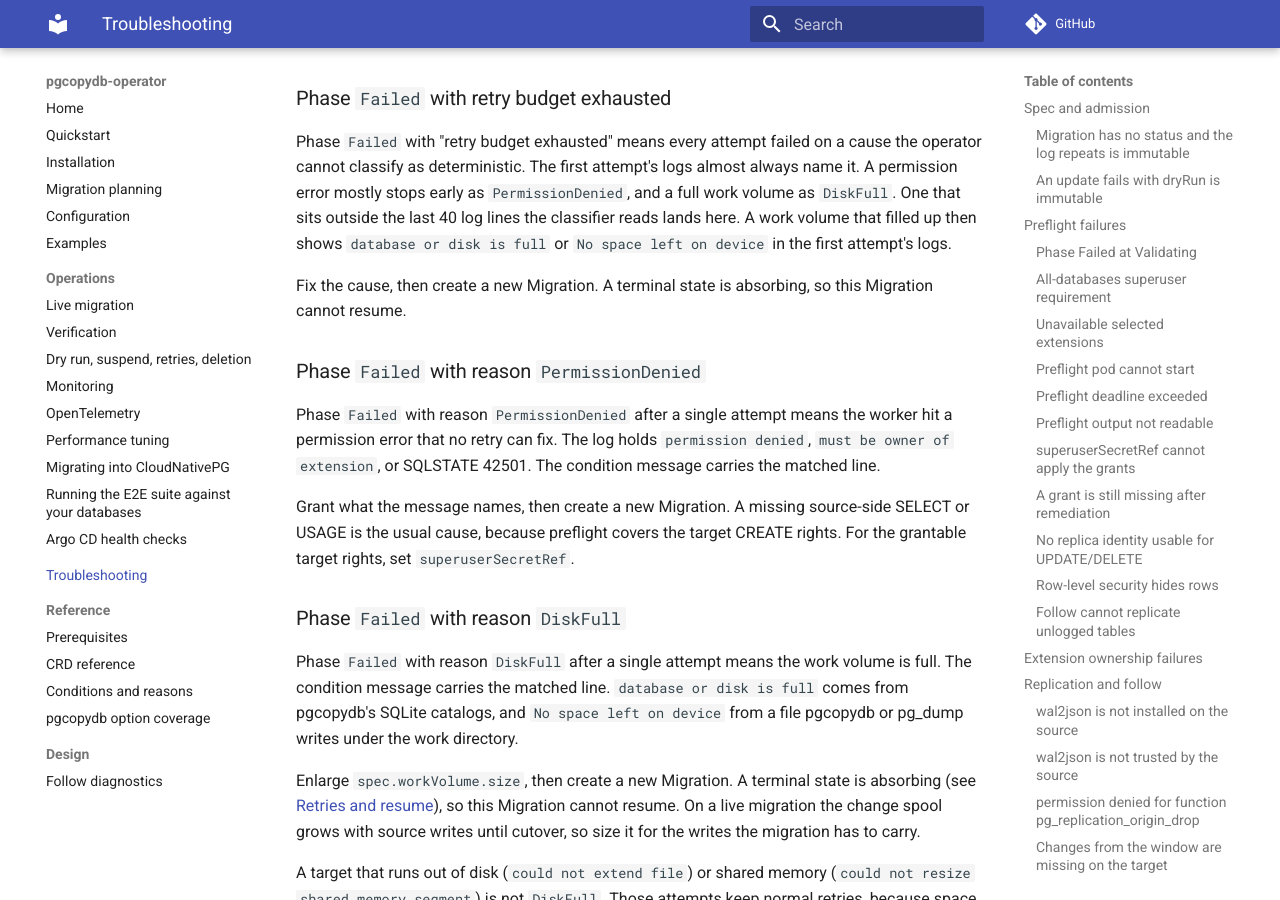
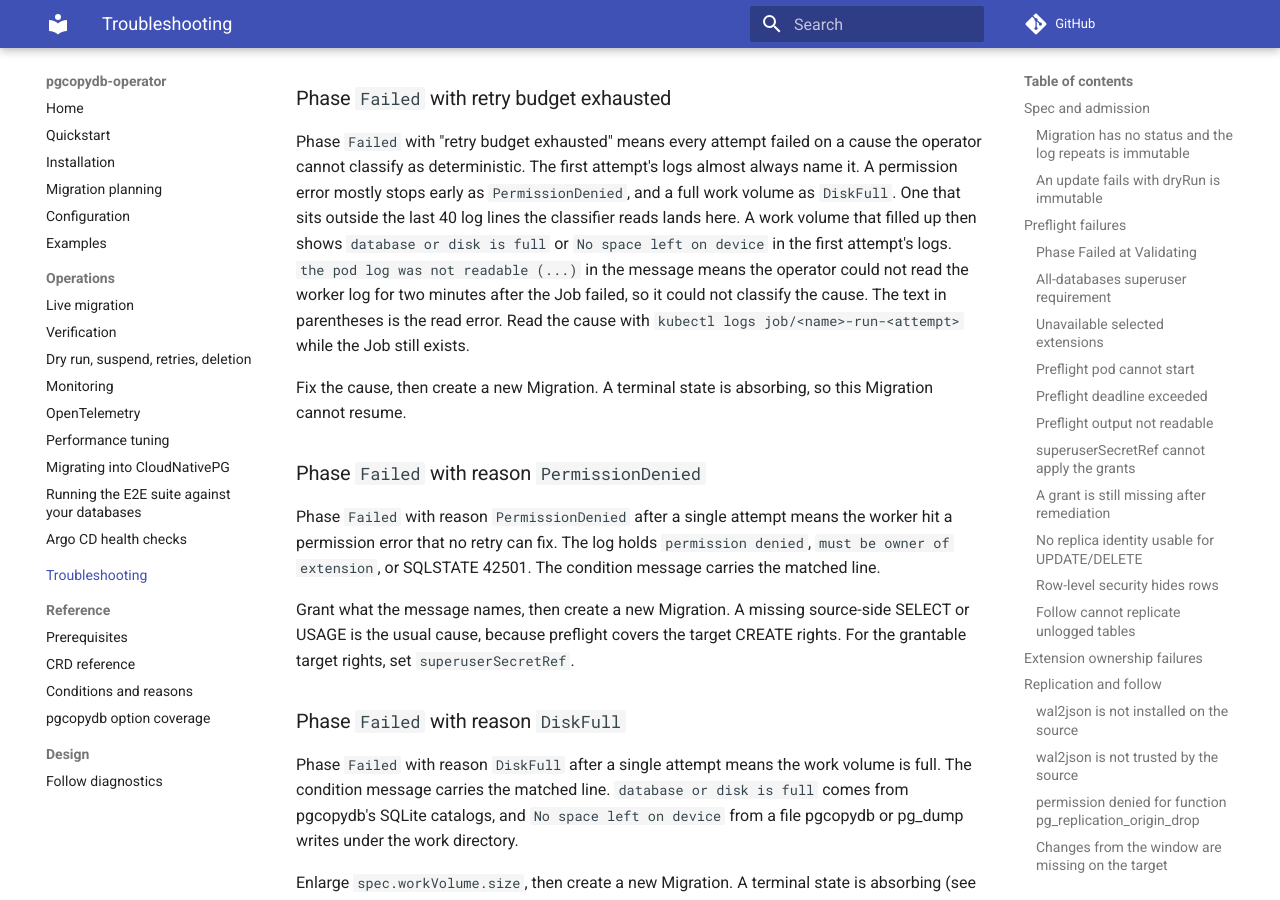
Before and after one commit to ydixken/pgcopydb-operator, an MkDocs documentation site: the page built from docs/troubleshooting.md, in a window 1280 px wide and 900 px high, scrolled down 13852 px. Built offline with MkDocs 1.6.1 and Material for MkDocs 9.7.7, drawn with Linux system fonts in a browser that asks for light colours; comment, search, counter and statistics services are not loaded.

Commit message:
docs: say how an unreadable worker log is retried and reported

```diff
--- a/docs/troubleshooting.md
+++ b/docs/troubleshooting.md
@@ -496,6 +496,9 @@ The first attempt's logs almost always name it.
 A permission error mostly stops early as `PermissionDenied`, and a full work volume as `DiskFull`.
 One that sits outside the last 40 log lines the classifier reads lands here.
 A work volume that filled up then shows `database or disk is full` or `No space left on device` in the first attempt's logs.
+`the pod log was not readable (...)` in the message means the operator could not read the worker log for two minutes after the Job failed, so it could not classify the cause.
+The text in parentheses is the read error.
+Read the cause with `kubectl logs job/<name>-run-<attempt>` while the Job still exists.
 
 Fix the cause, then create a new Migration.
 A terminal state is absorbing, so this Migration cannot resume.
```
Also changed, not shown: docs/operations/lifecycle.md (+2 -0 lines), docs/reference/conditions.md (+1 -1 lines).
